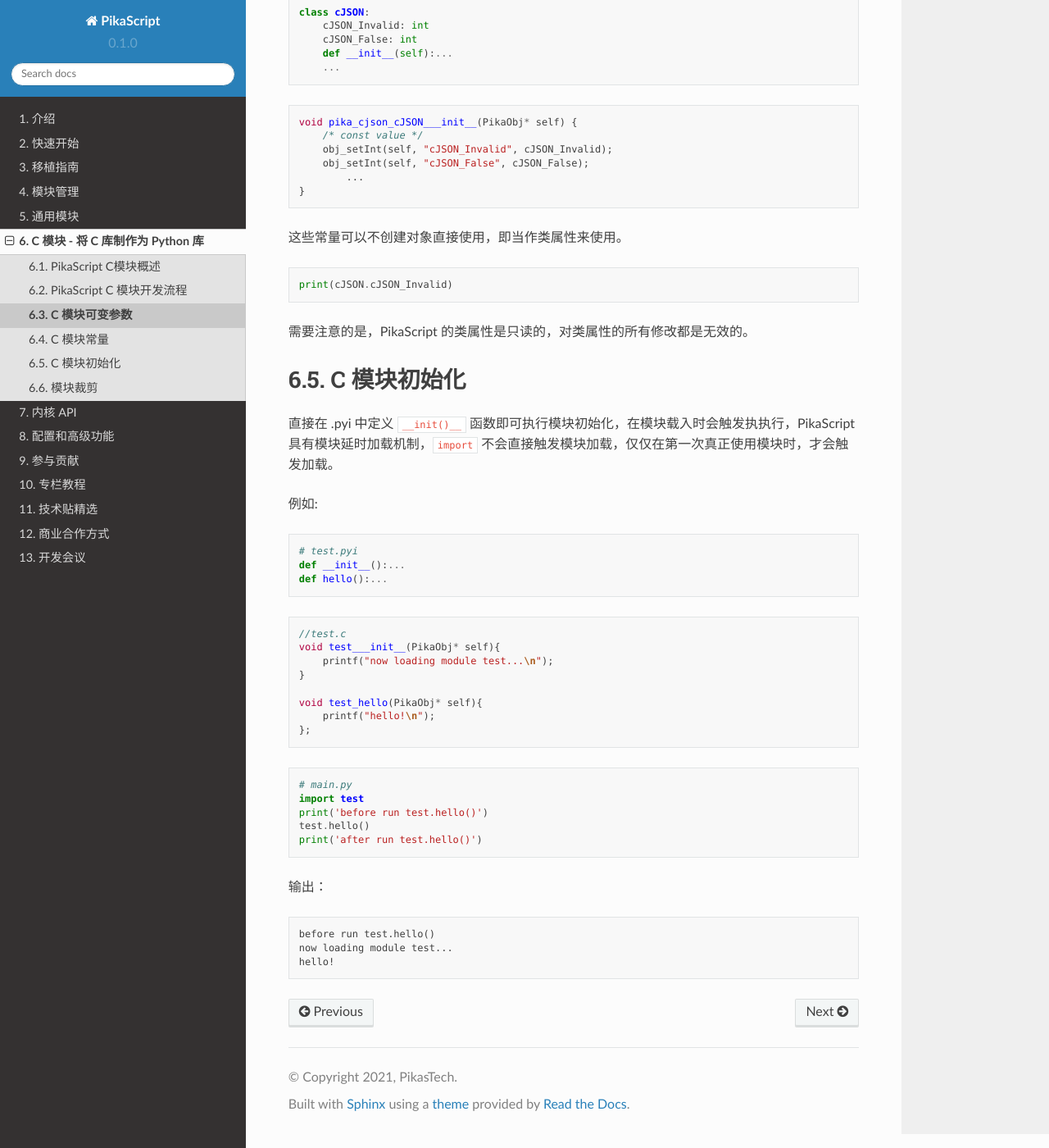
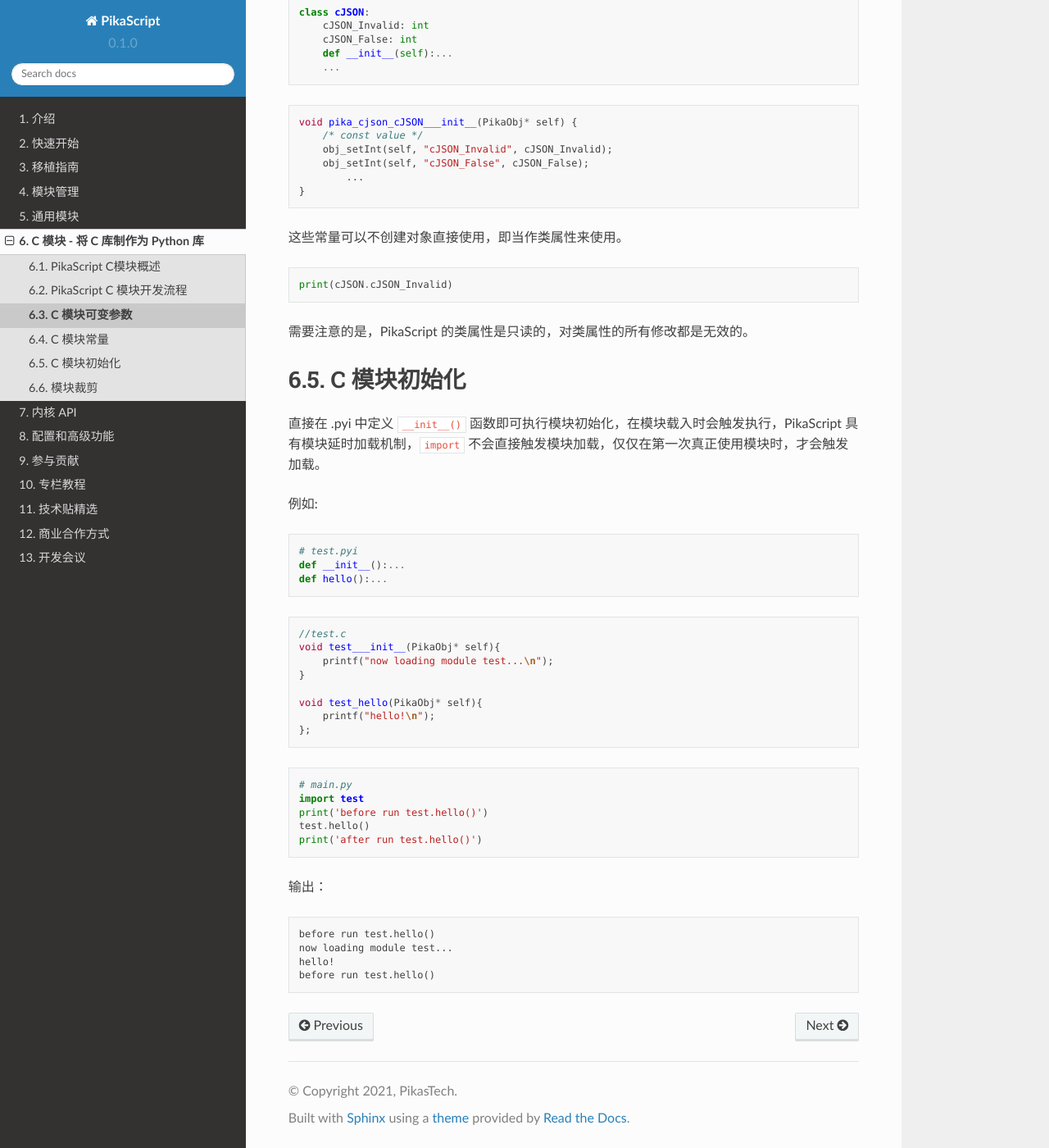
Before and after one commit to pikasTech/pikadoc, a Sphinx documentation site: the page built from docs/source/cmodule_enhance.md, in a window 1280 px wide and 1400 px high, scrolled down 1047 px. Shown: the whole window at 82% size. Built offline with Sphinx 7.4.7 and the Read the Docs theme 2.0.0, drawn with Linux system fonts in a browser that asks for light colours.

Commit message:
Update cmodule_enhance.md

````diff
--- a/docs/source/cmodule_enhance.md
+++ b/docs/source/cmodule_enhance.md
@@ -69,7 +69,7 @@ print(cJSON.cJSON_Invalid)
 
 # C 模块初始化
 
-直接在 .pyi 中定义 `__init()__` 函数即可执行模块初始化，在模块载入时会触发执执行，PikaScript 具有模块延时加载机制，`import` 不会直接触发模块加载，仅仅在第一次真正使用模块时，才会触发加载。
+直接在 .pyi 中定义 `__init__()` 函数即可执行模块初始化，在模块载入时会触发执行，PikaScript 具有模块延时加载机制，`import` 不会直接触发模块加载，仅仅在第一次真正使用模块时，才会触发加载。
 
 例如:
 
@@ -104,4 +104,5 @@ print('after run test.hello()')
 before run test.hello()
 now loading module test...
 hello!
+before run test.hello()
 ```
````
